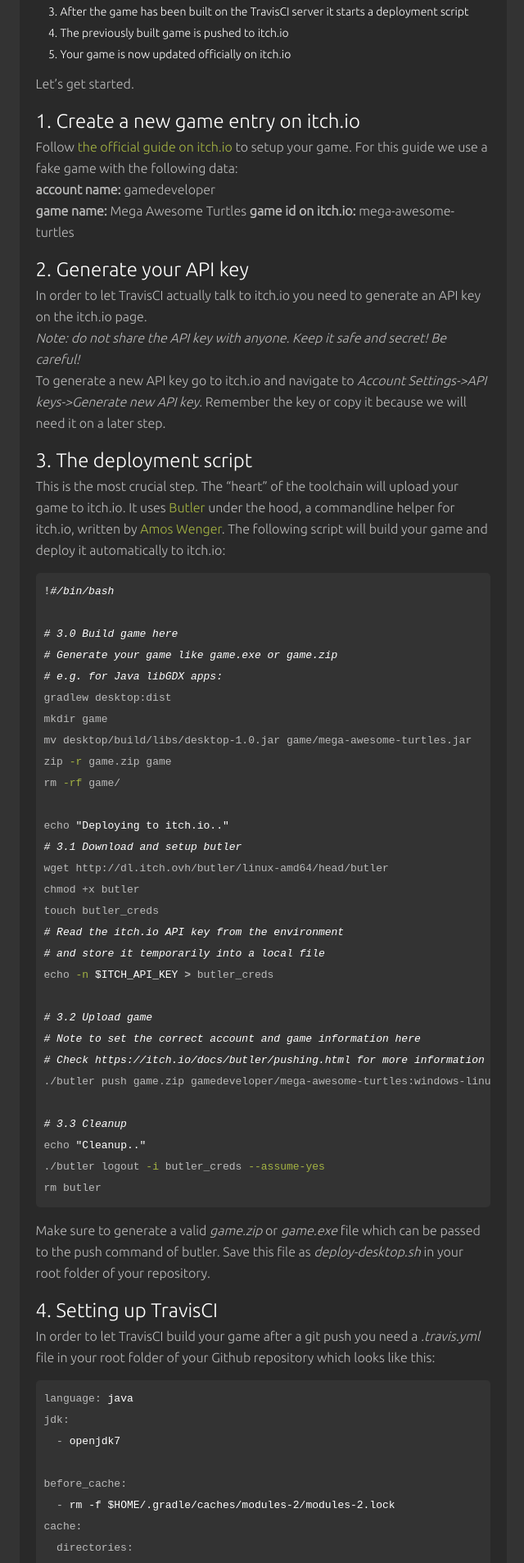
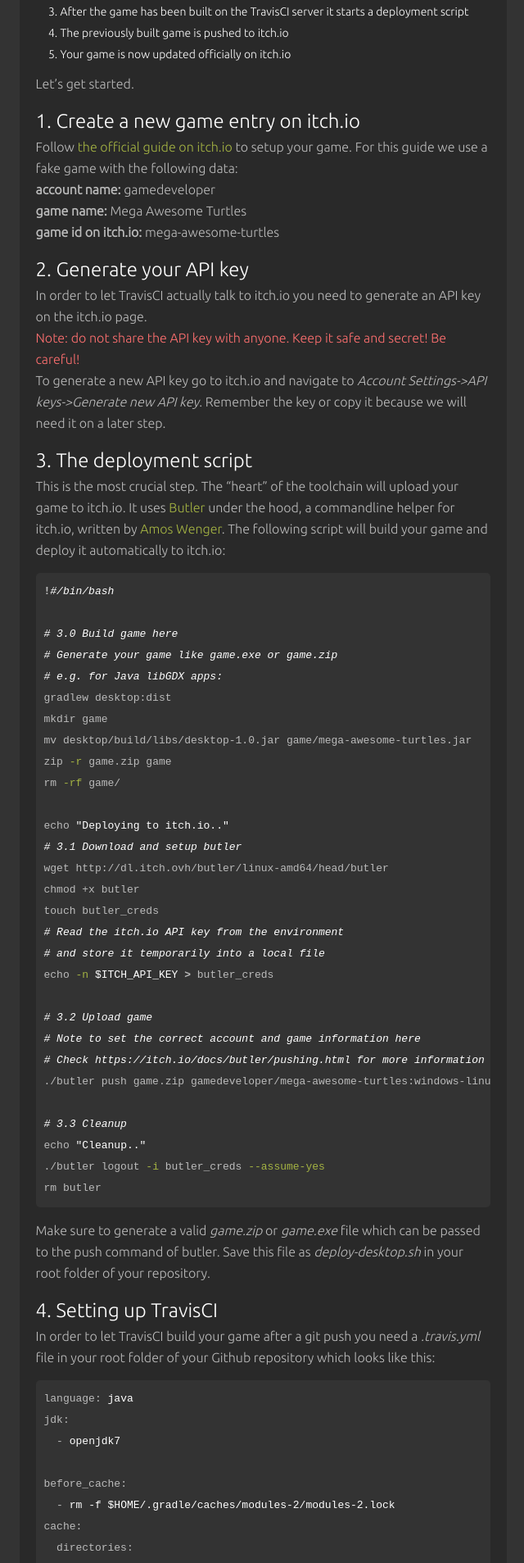
Before and after one commit to bitbrain/bitbrain.github.io, a Jekyll site: the page built from _posts/2016-05-31-deploy-to-itch.md, in a window 1280 px wide. Shown: the part 741-2648 px from the top of the page at 82% size, without its empty margins (319-959 px from the left). Built offline with Jekyll 4.4.1, drawn with Linux system fonts in a browser that asks for light colours; nearby versions of some CDN libraries; a script that is not in the unit is left out; comment, search, counter and statistics services are not loaded.

Commit message:
Highlight notes

```diff
--- a/_posts/2016-05-31-deploy-to-itch.md
+++ b/_posts/2016-05-31-deploy-to-itch.md
@@ -32,14 +32,14 @@
 Follow [the official guide on itch.io](https://itch.io/docs/creators/getting-started#the_dashboard) to setup your game. For this guide we use a fake game with the following data:
 
 **account name:** gamedeveloper<br/>
-**game name:** Mega Awesome Turtles
-**game id on itch.io:** mega-awesome-turtles
+**game name:** Mega Awesome Turtles<br/>
+**game id on itch.io:** mega-awesome-turtles<br/>
 
 # 2. Generate your API key
 
 In order to let TravisCI actually talk to itch.io you need to generate an API key on the itch.io page.
 
-*Note: do not share the API key with anyone. Keep it safe and secret! Be careful!*
+<span style="color:#ff7070;">Note: do not share the API key with anyone. Keep it safe and secret! Be careful!</span>
 
 To generate a new API key go to itch.io and navigate to *Account Settings->API keys->Generate new API key*. Remember the key or copy it because we will need it on a later step.
 
@@ -108,7 +108,7 @@
 
 In order to make the deployment script working, TravisCI needs to know a environment variable, called **ITCH_API_KEY**. This needs to be done in the [repository settings as described here](https://docs.travis-ci.com/user/environment-variables/#Defining-Variables-in-Repository-Settings).
 
-*Note: Do not set the API in the deployment script directly! Others will use it to communicate with itch.io on your behalf. Keep the key secret!*
+<span style="color:#ff7070;">Note: Do not set the API in the deployment script directly! Others will use it to communicate with itch.io on your behalf. Keep the key secret!</span>
 
 # 6. Finishing up
 
```
